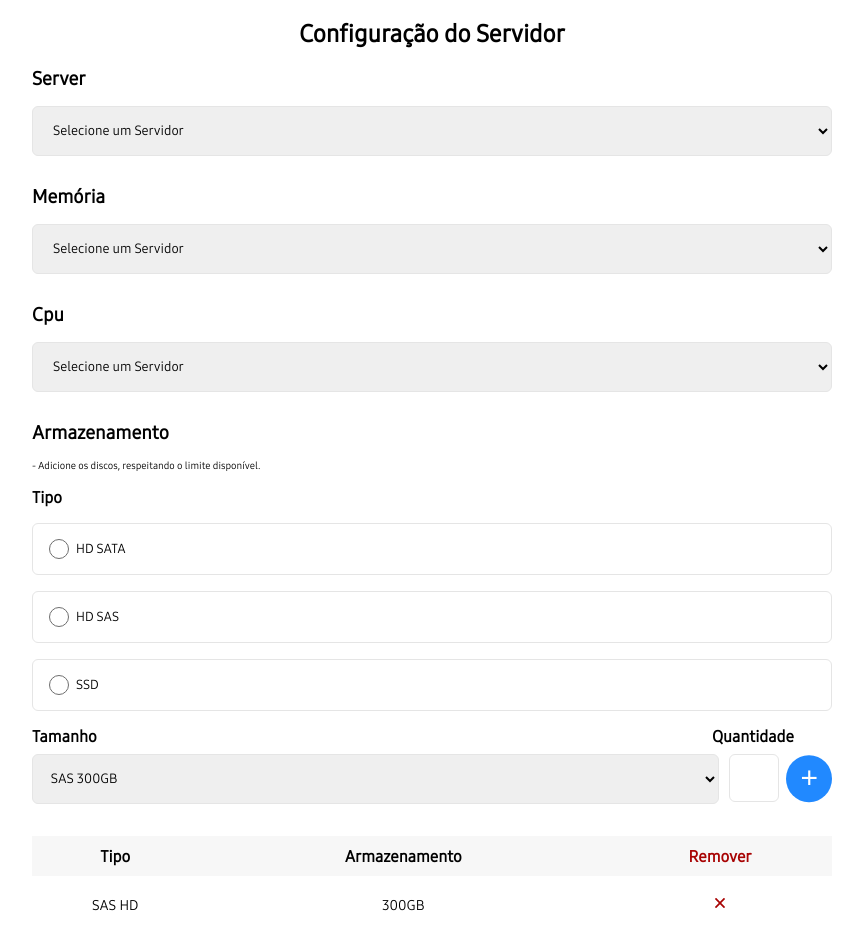
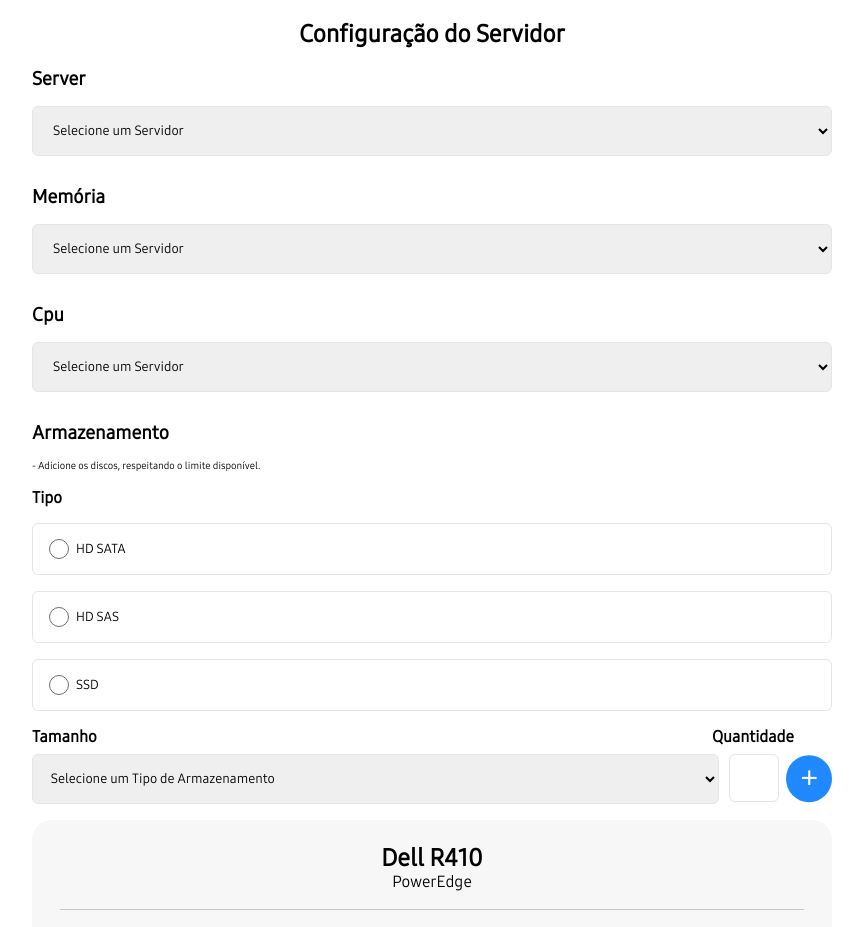
Before and after one commit to joaopedrolt/Br2tPricingCalculator, a React (Vite) app: page / in a window 1280 px wide. Shown: the top 927 px of the page, without its empty margins (208-1071 px from the left). Built offline with nearby package versions, Linux system fonts and the light colour scheme.

Commit message:
Table Started

```diff
--- a/src/components/InputForm.tsx
+++ b/src/components/InputForm.tsx
@@ -1,7 +1,6 @@
 import '../css/inputform.css'
 import * as Select from './input-form/Select'
 import * as Storage from './input-form/Storage'
-import { XSvg } from '../assets/svg/X-Svg';
 import { Server, Cpu, Disk } from '../types/Server';
 import { useState } from 'react';
 
@@ -58,7 +57,7 @@
                             <div className='d-flex mt-16'>
                                 <div className='storage-left'>
                                     <h4>Tamanho</h4>
-                                    <Storage.StorageSelect disks={diskList} />
+                                    <Storage.StorageSelect disks={diskList} currentDiskType={currentDiskType} />
                                 </div>
                                 <div className='storage-right'>
                                     <h4 className='translate-h4'>Quantidade</h4>
@@ -68,28 +67,7 @@
                                     </div>
                                 </div>
                             </div>
-                            <table className="storage-cart mt-16">
-                                <tr className='table-header'>
-                                    <th>Tipo</th>
-                                    <th>Armazenamento</th>
-                                    <th className='remove'>Remover</th>
-                                </tr>
-                                <tr className='table-row'>
-                                    <td>SAS HD</td>
-                                    <td>300GB</td>
-                                    <td><XSvg /></td>
-                                </tr>
-                                <tr className='table-row'>
-                                    <td>SAS HD</td>
-                                    <td>300GB</td>
-                                    <td><XSvg /></td>
-                                </tr>
-                                <tr className='table-row'>
-                                    <td>SAS HD</td>
-                                    <td>300GB</td>
-                                    <td><XSvg /></td>
-                                </tr>
-                            </table>
+
                         </div>
                     </div>
                 </div>
--- a/src/components/input-form/Select.tsx
+++ b/src/components/input-form/Select.tsx
@@ -88,8 +88,8 @@
         <select className='mt-16 select-style input-style vw-95' id="cpu" name="cpu">
             {
                 typeof cpuFamily != 'undefined' ? (
-                    cpuFamily.map((item) => (
-                        <option>{item}</option>
+                    cpuFamily.map((item, index) => (
+                        <option key={index}>{item}</option>
                     ))
                 ) : <option>Selecione um Servidor</option>
             }
--- a/src/components/input-form/Storage.tsx
+++ b/src/components/input-form/Storage.tsx
@@ -41,9 +41,11 @@
 
 }
 
-export const StorageTypeSelect = ({setCurrentDiskType}: SelectStorageType) => {
+export const StorageTypeSelect = ({ setCurrentDiskType }: SelectStorageType) => {
 
     let [active, setActive] = useState(0);
+
+    setCurrentDiskType(active);
 
     return (
         <div className='mt-16'>
@@ -51,19 +53,28 @@
             <StorageTypeUi setActive={setActive} active={active} type={2} />
             <StorageTypeUi setActive={setActive} active={active} type={3} />
         </div>
-    )
+    );
 
 }
 
-export const StorageSelect = ({disks}: SelectDisk) => {
+export const StorageSelect = ({ disks, currentDiskType }: SelectDisk) => {
 
     return (
         <select className='select-style input-style mt-8' id="storage" name="storage">
-            <option value="8">8</option>
-            <option value="16">16</option>
-            <option value="32" selected>SAS 300GB</option>
-            <option value="64">64</option>
-            <option value="64">300</option>
+            {
+                disks.map((item, index) => (
+                    <>
+                        {
+                            currentDiskType == item.type ? (<option key={index}>{item.model}</option>) :
+                                (<option disabled hidden></option>)
+                        }
+
+                    </>
+                ))
+            }
+            {
+                currentDiskType == 0 ? (<option>Selecione um Tipo de Armazenamento</option>) : (<></>)
+            }
         </select>
     )
 
--- a/src/types/Server.ts
+++ b/src/types/Server.ts
@@ -46,4 +46,5 @@
 
 export type SelectDisk = {
     disks: Disk[];
+    currentDiskType: number;
 }
```
Also changed, not shown: src/components/input-form/Table.tsx (added, +32 -0 lines).
